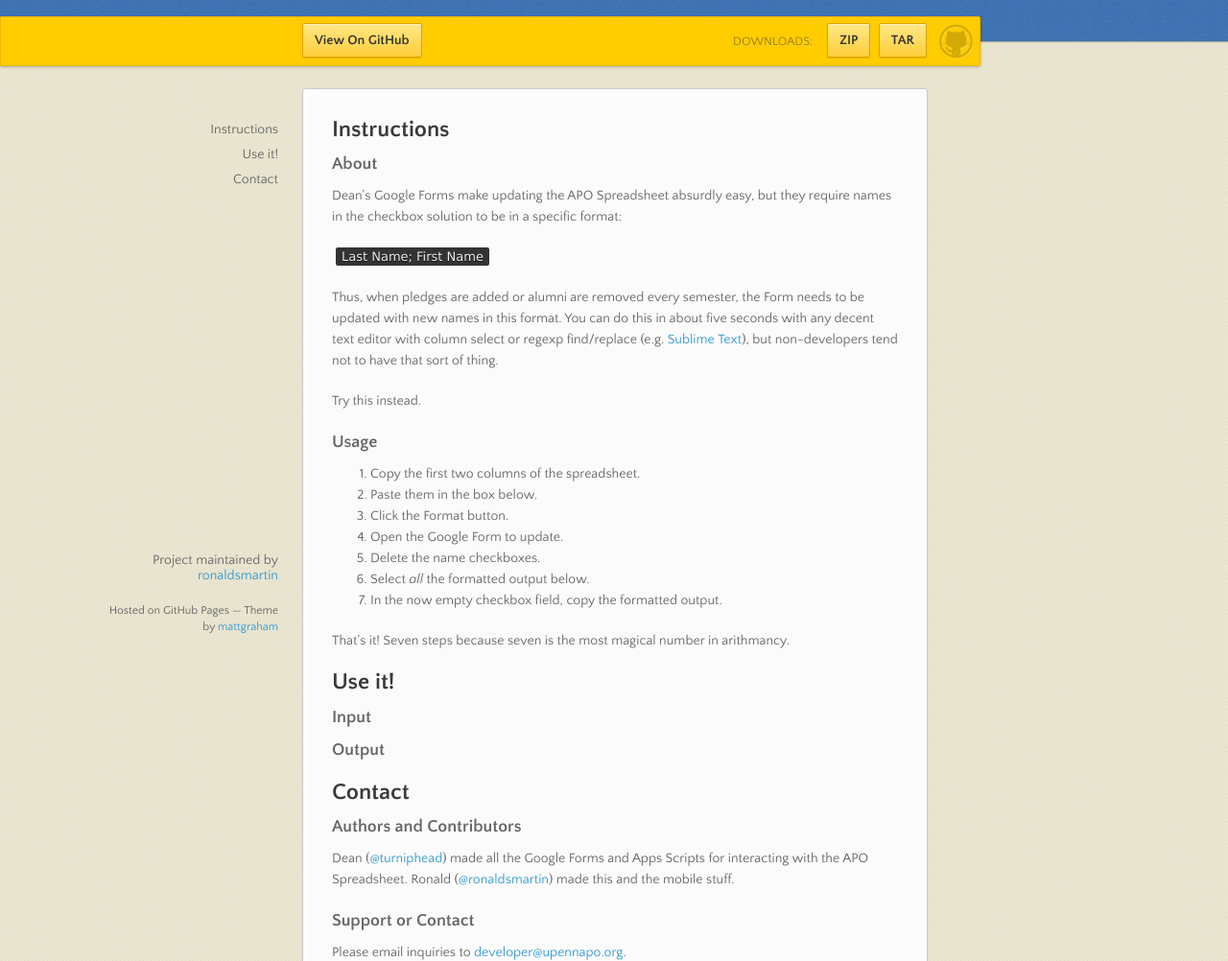
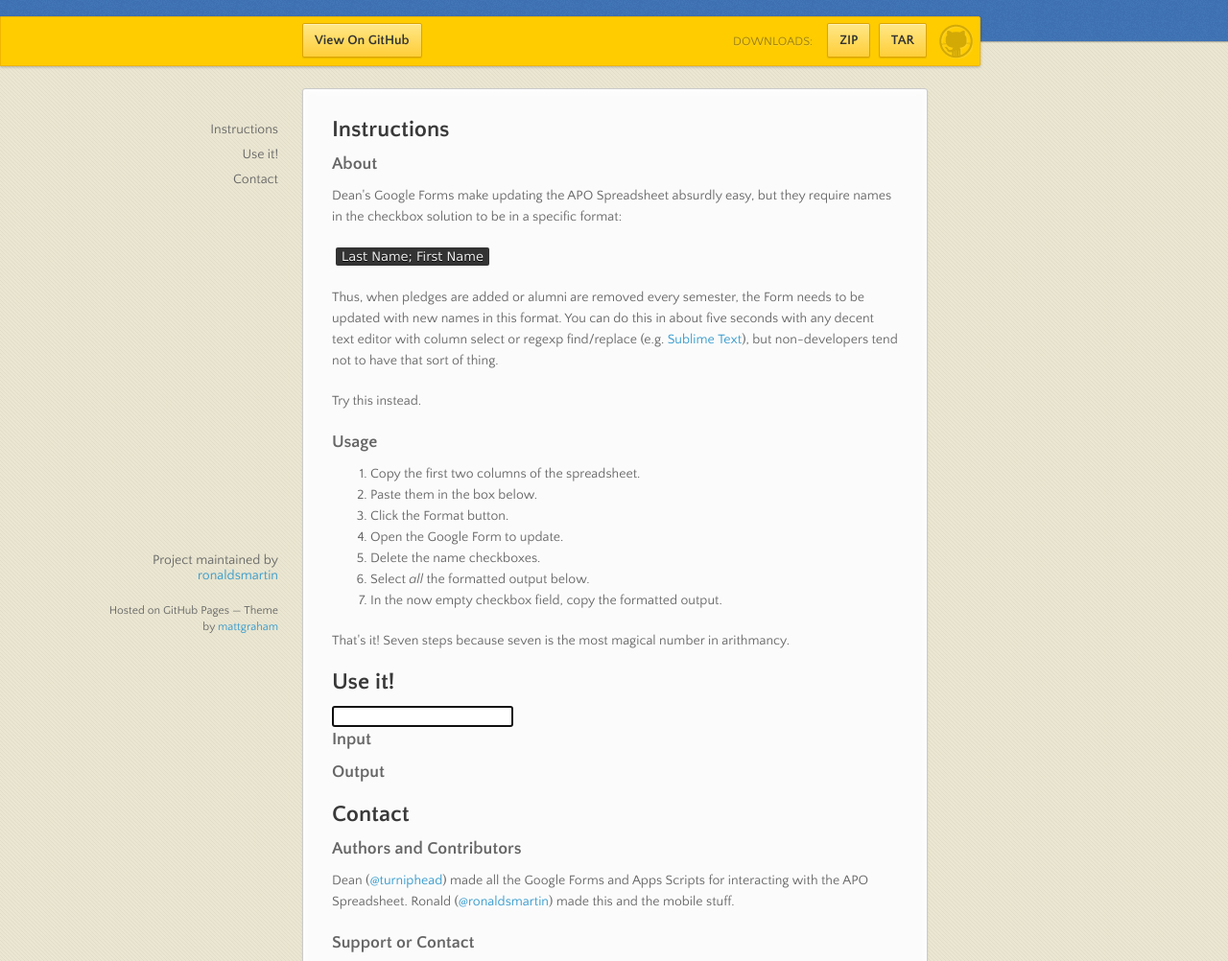
Before and after one commit to ronaldsmartin/APO-DZ-Form-Name-Formatter, a plain HTML site: page index.html in a window 1280 px wide. Shown: the part 98-1100 px from the top of the page at 96% size. Drawn offline with nearby package versions, Linux system fonts and the light colour scheme.

Commit message:
Add form tags directly to index.html
The Automatic Page Generator only allows a specific subset of HTML, so it's necessary to add the form logic directly.

```diff
--- a/index.html
+++ b/index.html
@@ -68,11 +68,13 @@
 
 <h2>
 <a name="use-it" class="anchor" href="#use-it"><span class="octicon octicon-link"></span></a>Use it!</h2>
+<form oninput="x.value=a.value.replace('\t', ';')">
+  <input type="text" id="columns" autofocus>
 
 <h3>
 <a name="input" class="anchor" href="#input"><span class="octicon octicon-link"></span></a>Input</h3>
-
-
+<output name="x" for="columns"></output>
+</form>
 
 
 <h3>
```
